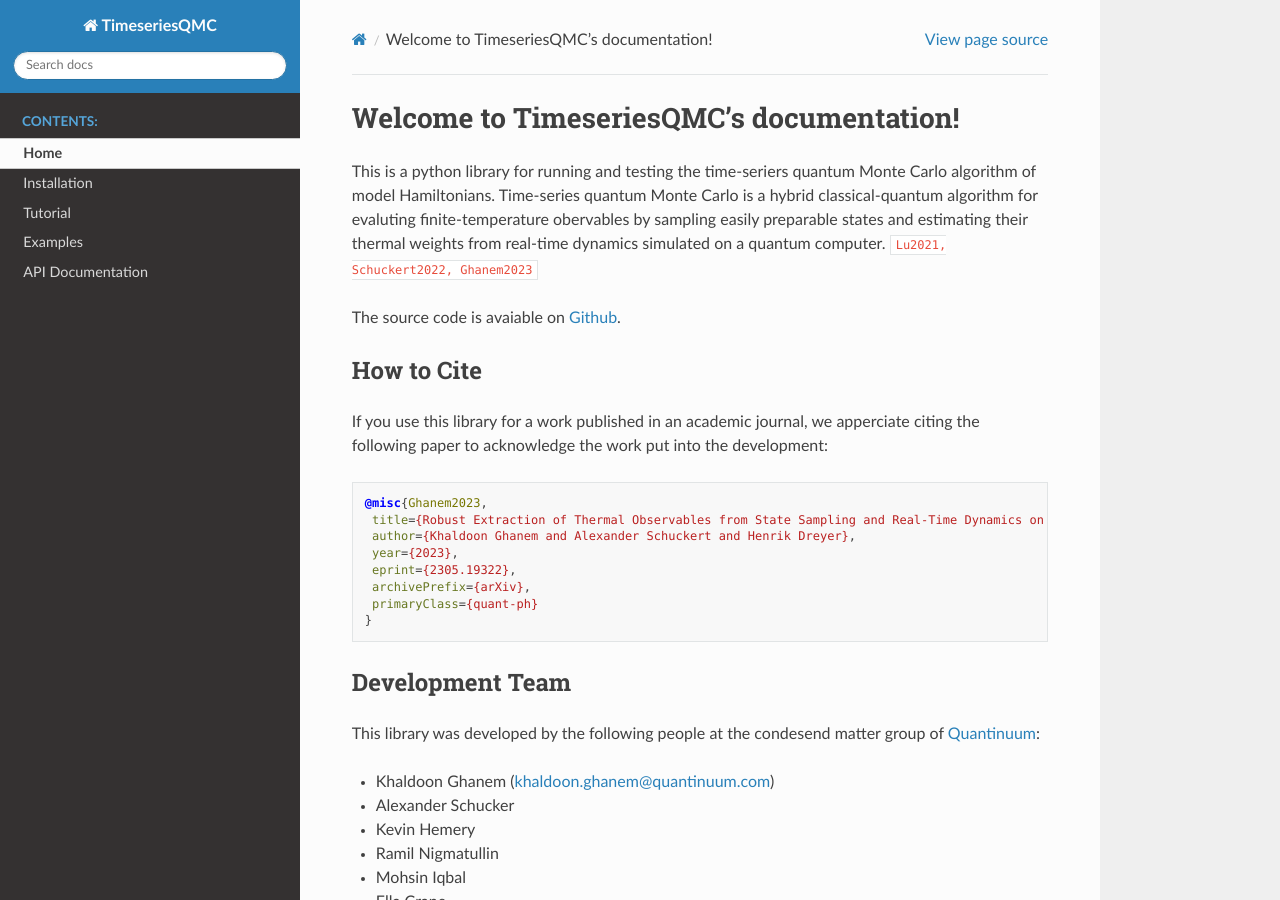
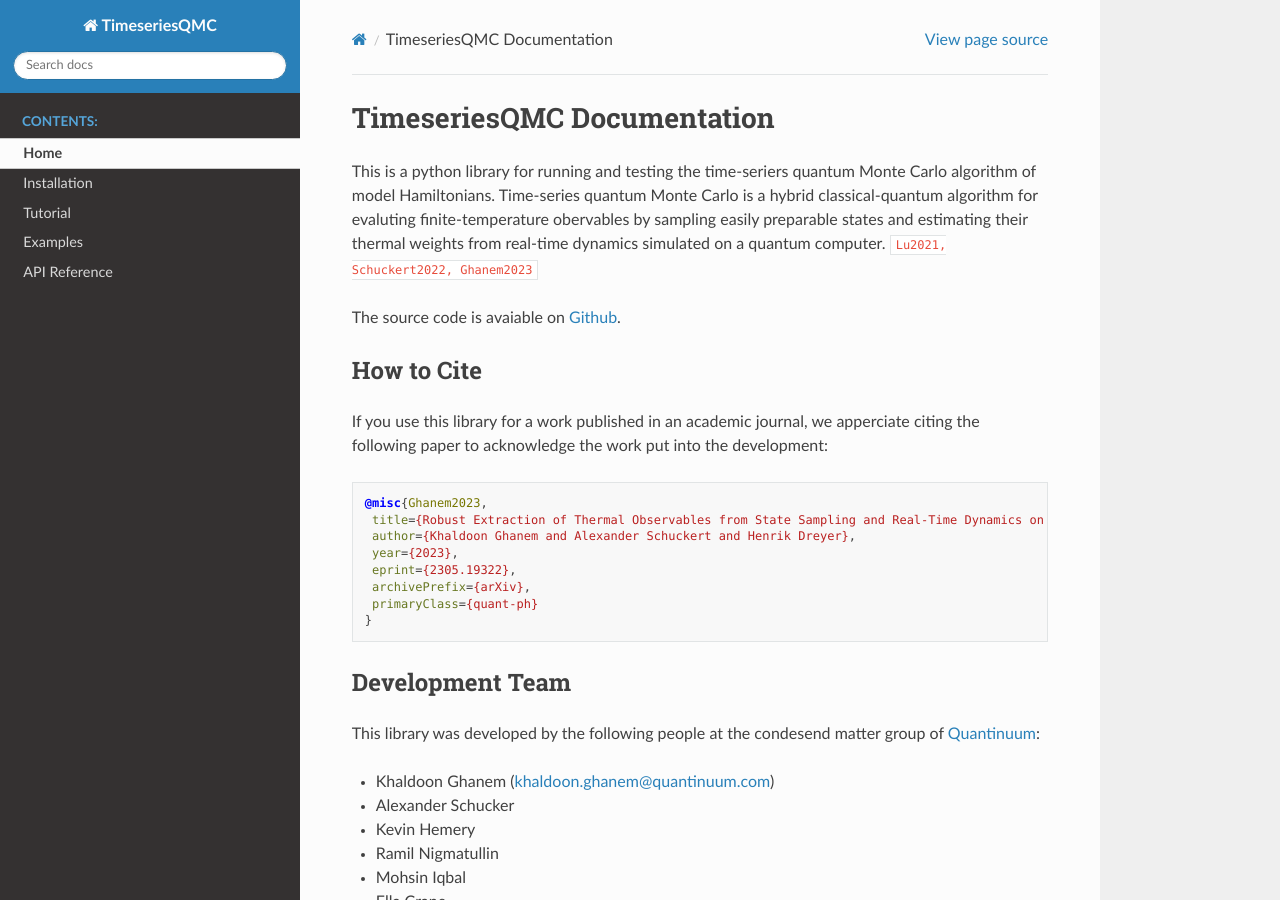
Before and after one commit to CQCL/timeseries-qmc, a Sphinx documentation site: the page built from docs/source/index.rst, in a window 1280 px wide and 900 px high. Built offline with Sphinx 7.4.7 and the Read the Docs theme 2.0.0, drawn with Linux system fonts in a browser that asks for light colours; cross-references to code outside the pages are shown as plain code.

Commit message:
Update documentation

```diff
--- a/docs/source/api.rst
+++ b/docs/source/api.rst
@@ -1,5 +1,5 @@
-API Documentation
-=================
+API Reference
+=============
 
 .. toctree::
    :maxdepth: 2
--- a/docs/source/index.rst
+++ b/docs/source/index.rst
@@ -3,8 +3,8 @@
    You can adapt this file completely to your liking, but it should at least
    contain the root `toctree` directive.
 
-Welcome to TimeseriesQMC's documentation!
-*****************************************
+TimeseriesQMC Documentation
+***************************
 This is a python library for running and testing the time-seriers quantum Monte Carlo algorithm of model Hamiltonians.
 Time-series quantum Monte Carlo is a hybrid classical-quantum algorithm for evaluting finite-temperature obervables
 by sampling easily preparable states and estimating their thermal weights from real-time dynamics simulated on a quantum
```
Also changed, not shown: 11 other files.
